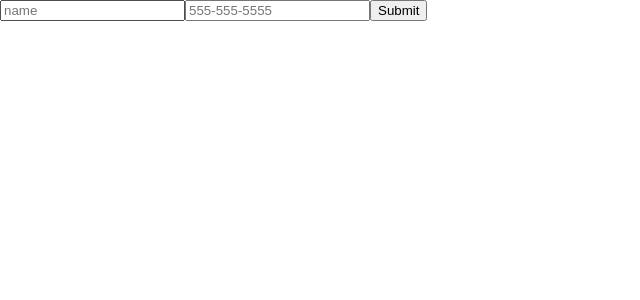
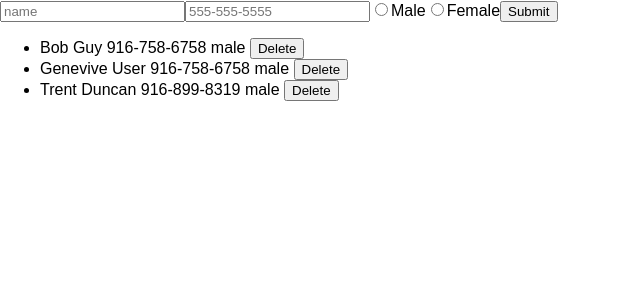
Before and after one commit to thinkful-ei19/contact-list-react-trent, a React (Create React App) app: page / in a window 1280 px wide. Shown: the top 300 px of the page, without its empty margins (0-640 px from the left). Built offline with nearby package versions, Linux system fonts and the light colour scheme.

Commit message:
implemented gender option to form, delete a contact, and display contacts by alphabetical order

```diff
--- a/src/App.js
+++ b/src/App.js
@@ -9,7 +9,11 @@ class App extends Component {
     super();
 
     this.state = {
-      contacts: []
+      contacts: [
+        {name: 'Trent Duncan', number: '916-899-8319', gender: 'male'},
+        {name: 'Bob Guy', number: '916-758-6758', gender: 'male'},
+        {name: 'Genevive User', number: '916-758-6758', gender: 'male'}
+      ]
     }
   }
 
@@ -18,12 +22,29 @@ class App extends Component {
       contacts:[...this.state.contacts, contact]
     });
   }
+  deleteContact(index) {
+    this.state.contacts.splice(index,1);
+    this.setState({
+      contacts: this.state.contacts
+    });
+  }
 
   render() {
+    const contacts = this.state.contacts.sort((a,b) => {
+      const nameA = a.name.toUpperCase();
+      const nameB = b.name.toUpperCase();
+      if (nameA < nameB) {
+        return -1;
+      }
+      if (nameA > nameB) {
+        return 1;
+      }
+      return 0;
+    });
     return (
       <div>
         <Form add={contact => this.addContact(contact)}/>
-        <List contacts={this.state.contacts}/>
+        <List contacts={contacts} delete={index => this.deleteContact(index)}/>
       </div>
     );
   }
--- a/src/components/Form.js
+++ b/src/components/Form.js
@@ -6,13 +6,19 @@ export default function Form(props) {
     return (
         <form onSubmit={event => {
             event.preventDefault();
-            const inputValue = {name : event.target.nameInput.value, number: event.target.numberInput.value};
+            const inputValue = {
+                name : event.target.nameInput.value,
+                number: event.target.numberInput.value,
+                gender: event.target.gender.value
+            };
             props.add(inputValue);
             event.target.nameInput.value = '';
             event.target.numberInput.value = '';
         }}>
-            <input type="text" name="nameInput" placeholder="name" required/>
-            <input type="text" name="numberInput" placeholder="555-555-5555" required/>
+            <input type="text" name="nameInput" placeholder="name" />
+            <input type="text" name="numberInput" placeholder="555-555-5555" />
+            <input type="radio" name="gender" id="male" value="male"/><label htmlFor="male">Male</label>
+            <input type="radio" name="gender" id="female" value="female"/><label htmlFor="female">Female</label>
             <button>Submit</button>
         </form>
     );
--- a/src/components/List.js
+++ b/src/components/List.js
@@ -4,7 +4,11 @@ import React from 'react';
 export default function List(props){
     const contacts = props.contacts.map((contact,index) => {
         return (
-            <li key={index}>{contact.name} {contact.number}</li>
+            <li key={index}>
+            {contact.name} {contact.number} {contact.gender} <button onClick={() => {
+                props.delete(index);
+            }}>Delete</button>
+            </li>
         );
     })
     return (
```
